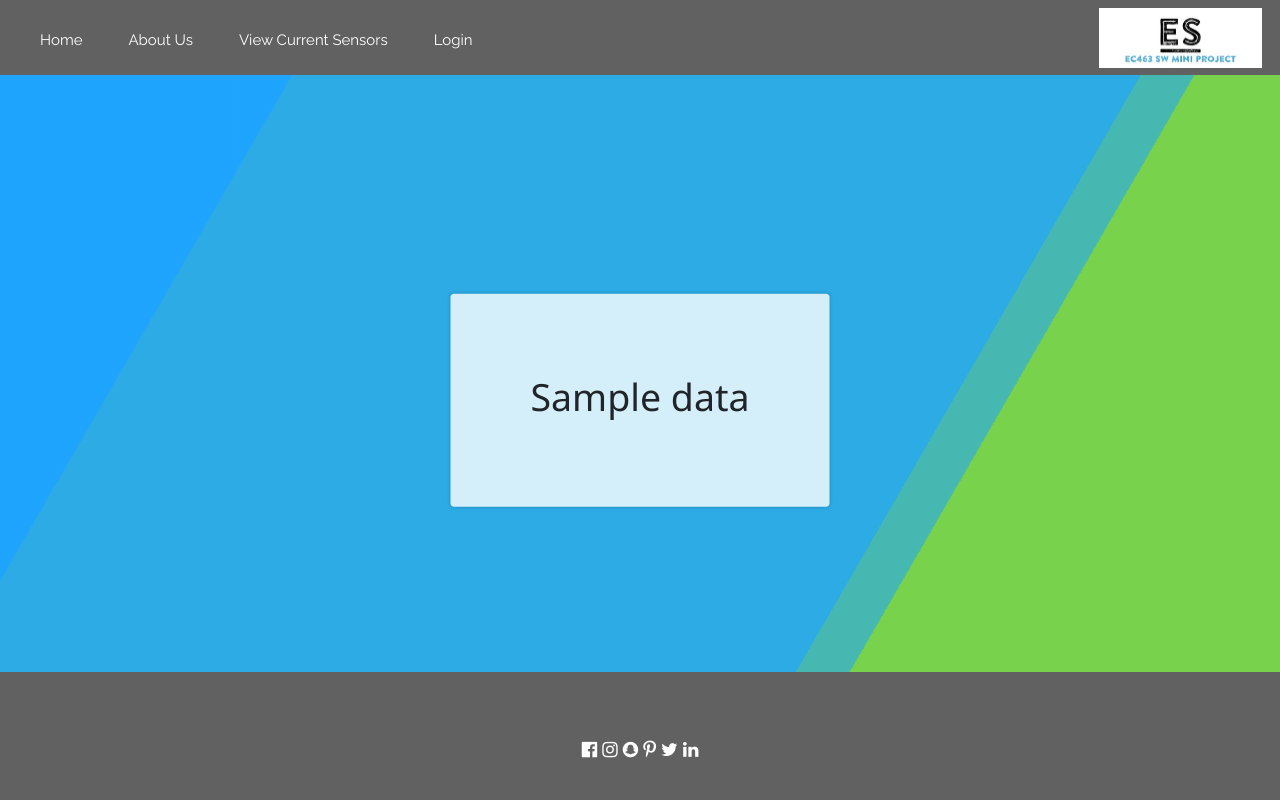
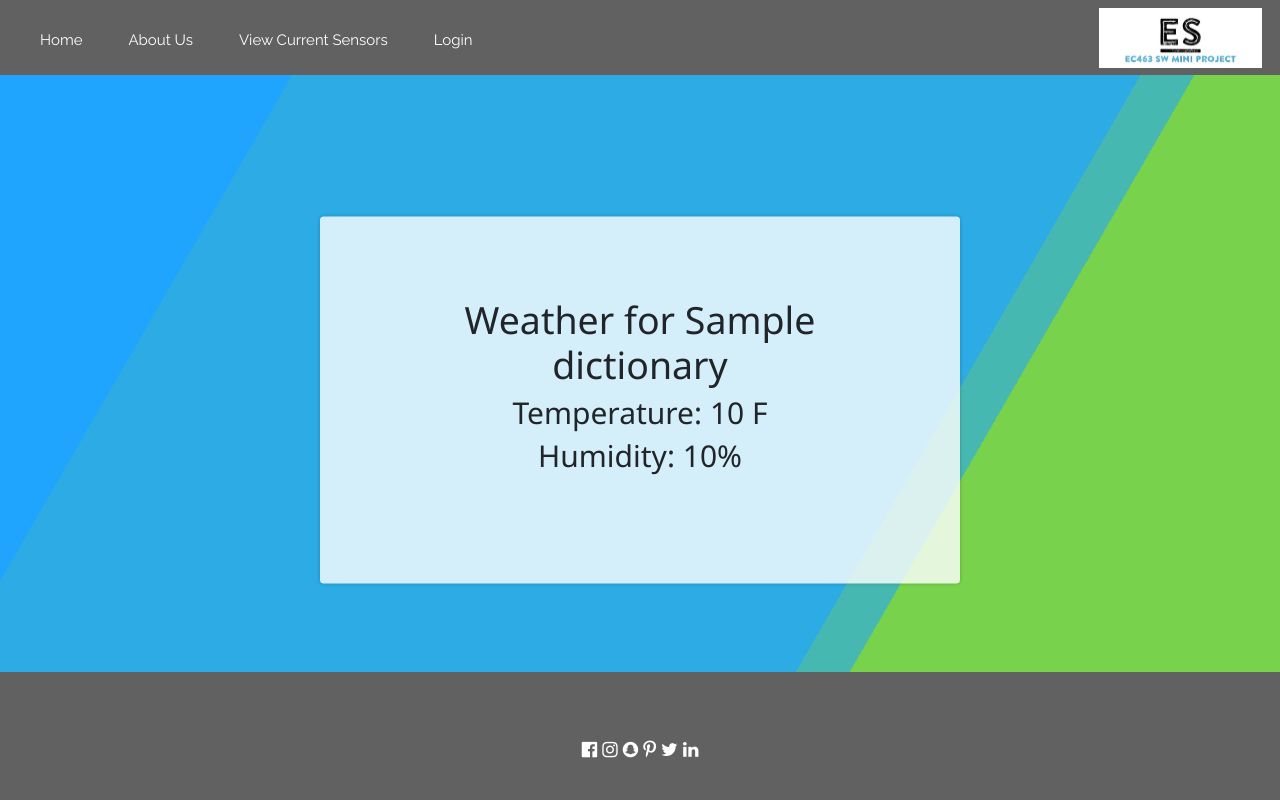
Before and after one commit to YahiaBakour/SoftwareMiniProject, a Flask app: template templates/load_preferences.html in a window 1280 px wide. Run offline with Flask 2, Linux system fonts and the light colour scheme; the template is opened without the code that fills it: most values are stand-ins (such as "Sample title", 1, 10 or a date in 2020); some libraries are stand-ins or nearby versions.

Commit message:
Load Preferences UI Pt 1

```diff
--- a/APIs/WeatherApi.py
+++ b/APIs/WeatherApi.py
@@ -7,7 +7,6 @@ sys.path.append("../")
 from Config import config
 
 apikey = config.Forecastio_API
-
 darksky = DarkSky(apikey)
 
 def returnWeatherData(AREA):
@@ -16,6 +15,6 @@ def returnWeatherData(AREA):
         extend=False, # default `False`
         lang=languages.ENGLISH, # default `ENGLISH`
         units=units.AUTO, # default `auto`
-        exclude=[weather.MINUTELY, weather.ALERTS] # default `[]`
+        exclude=[weather.MINUTELY, weather.ALERTS], # default `[]`
     )
     return (forecast.currently)
--- a/templates/load_preferences.html
+++ b/templates/load_preferences.html
@@ -2,6 +2,11 @@
 
 {% block body %}
 
-<h1>{{ data }}</h1>
 
+{% for dictionary in data %}
+<h1>Weather for {{ dictionary }}</h1>
+<h2>Temperature: {{ data[dictionary]["Temperature"] }} F </h2>
+<h2>Humidity: {{ data[dictionary]["Humidity"]*100 }}% </h2>
+<br>
+{% endfor %}
 {% endblock %}
```
Also changed, not shown: main.py (line endings or trailing spaces).
